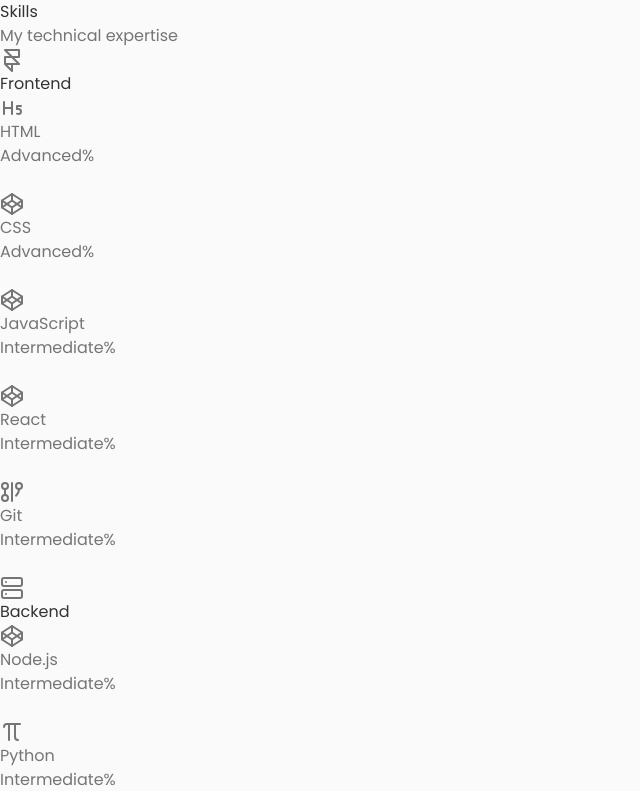
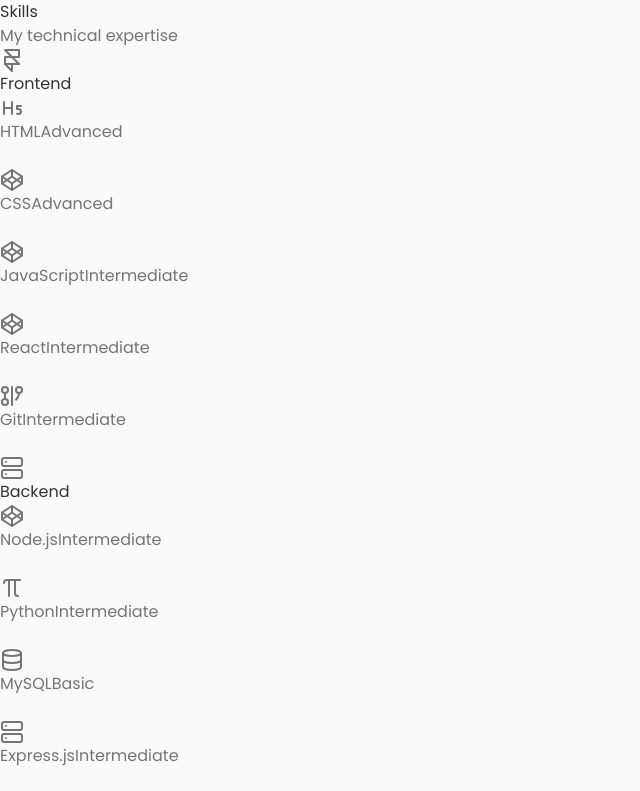
Before and after one commit to Sukh767/Portfolio, a React (Vite) app: page / in a window 1280 px wide. Shown: the part 3100-3891 px from the top of the page, without its empty margins (0-640 px from the left). Built offline with nearby package versions, Linux system fonts and the light colour scheme.

Commit message:
Fix the skills section

```diff
--- a/src/component/Skills/Skills.jsx
+++ b/src/component/Skills/Skills.jsx
@@ -12,15 +12,9 @@
         <div key={index} className="flex items-center p-2 rounded-md transition-all duration-300 hover:bg-blue-100 group">
           <skill.icon className="w-5 h-5 mr-2 text-gray-500 group-hover:text-blue-500" />
           <span className="group-hover:font-medium">{skill.name}</span>
-          <div className="ml-auto flex items-center">
-            <div className="w-16 bg-gray-200 rounded-full h-2 mr-2 overflow-hidden">
-              <div
-                className="bg-blue-500 h-2 rounded-full transition-all duration-300 group-hover:w-full"
-                style={{width: `${skill.level}%`}}
-              ></div>
-            </div>
-            <span className="text-xs text-gray-500 group-hover:text-blue-500">{skill.level}%</span>
-          </div>
+          <span className="ml-auto text-sm text-gray-500 group-hover:text-blue-500">
+            {skill.level}
+          </span>
         </div>
       ))}
     </div>
```
